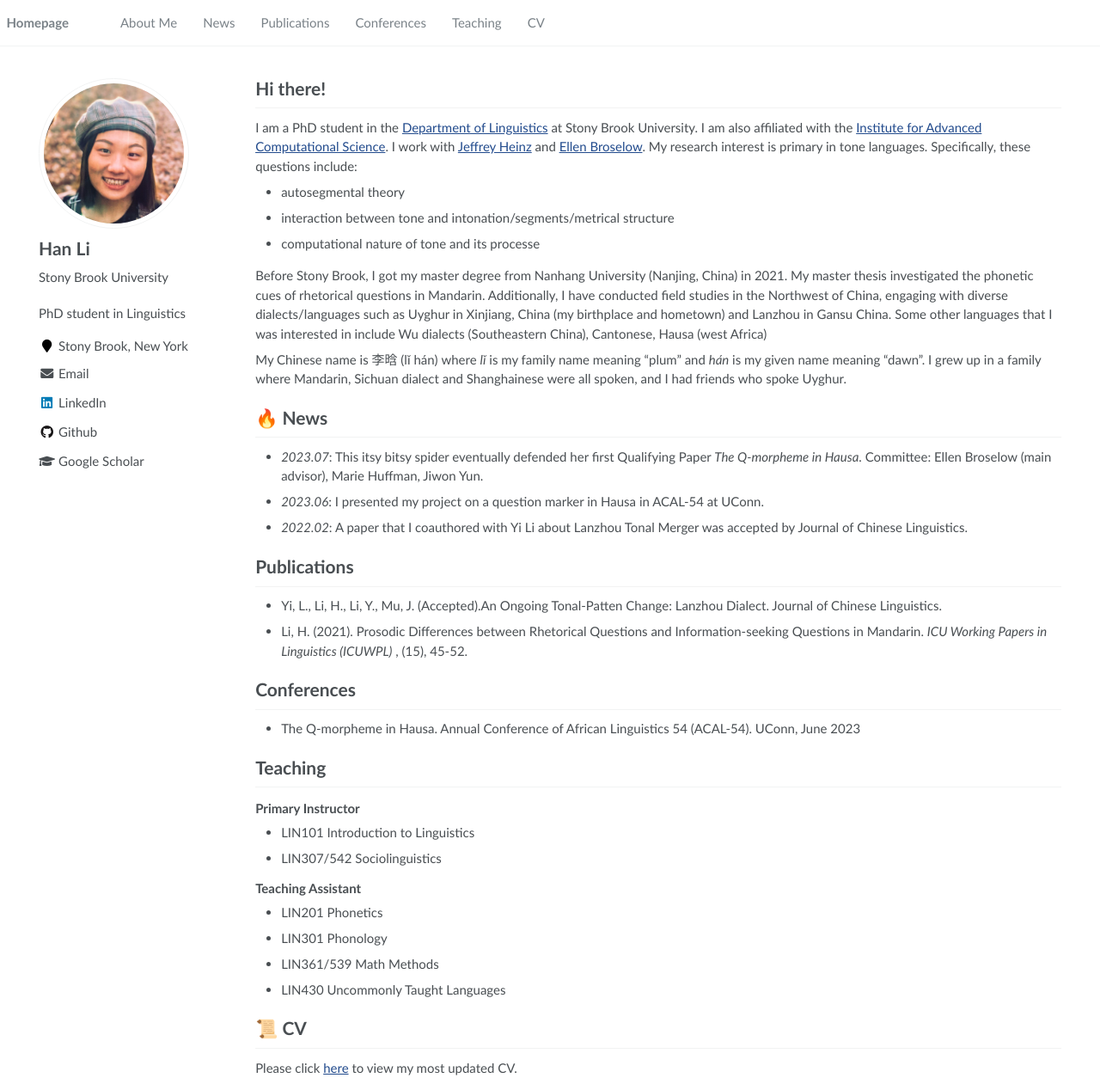
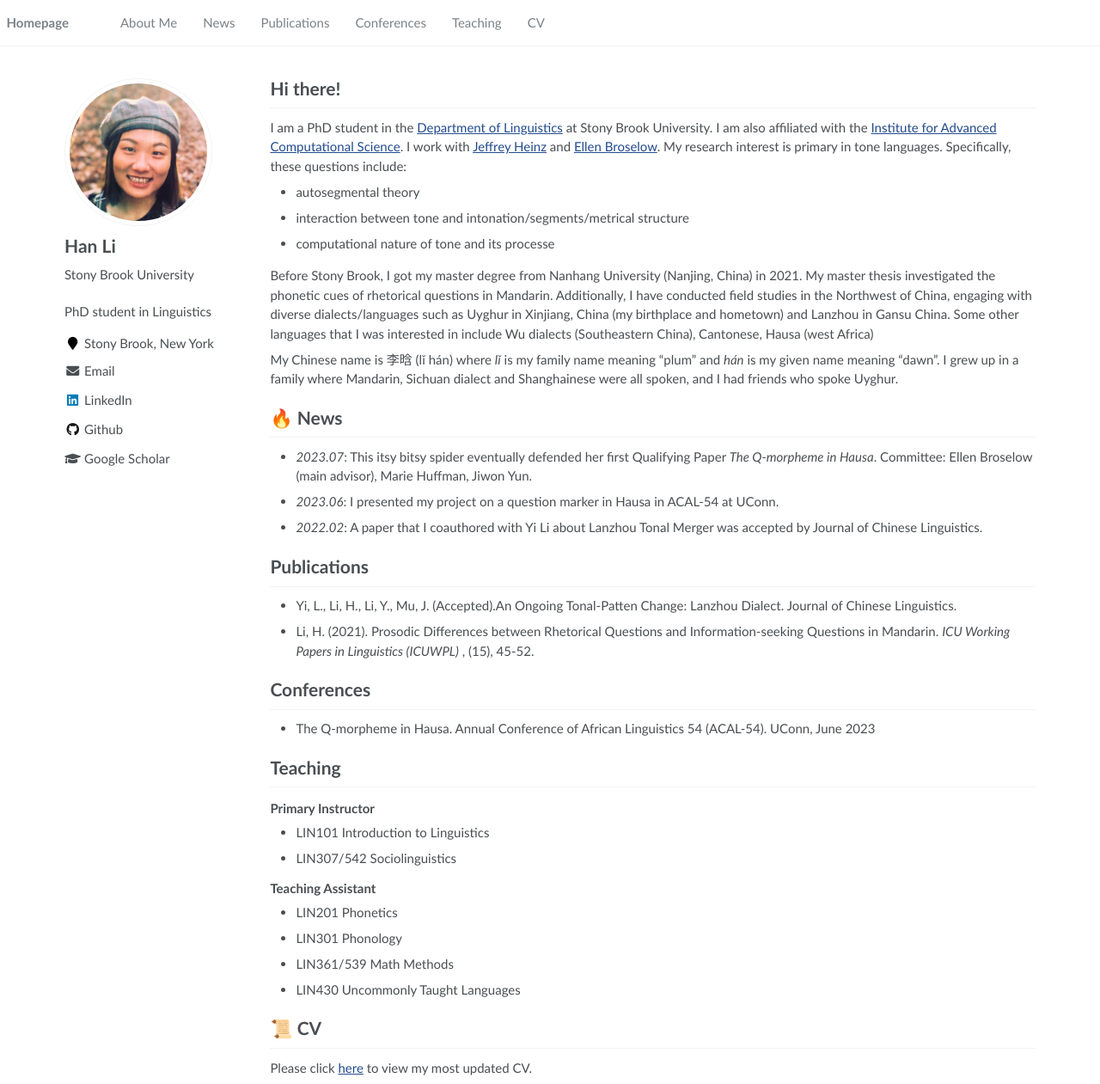
Before and after one commit to lihan829/lihan829.github.io, a Jekyll site: the page built from _pages/about.md, in a window 1280 px wide and 1261 px high. Shown: the whole window at 86% size. Built offline with Jekyll 4.4.1, drawn with Linux system fonts in a browser that asks for light colours.

Commit message:
Update _page.scss

```diff
--- a/_sass/_page.scss
+++ b/_sass/_page.scss
@@ -6,8 +6,8 @@
   @include container;
   @include clearfix;
   margin-top: 1em;
-  padding-left: 3em;
-  padding-right: 3em;
+  padding-left: 5em;
+  padding-right: 5em;
   animation: intro 0.3s both;
   animation-delay: 0.35s;
 
```
